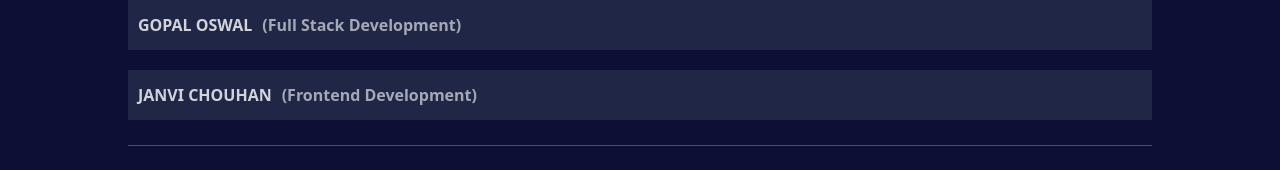
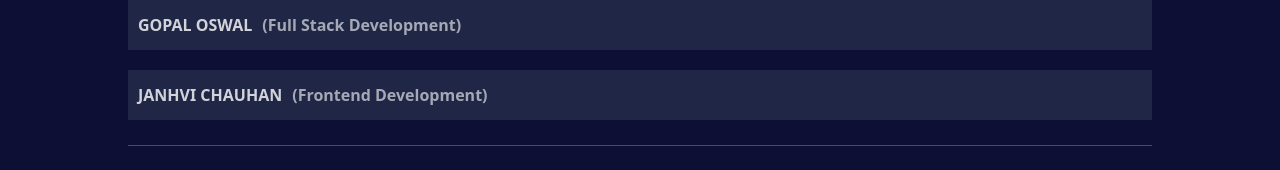
Before and after one commit to oswalgopal/snitcher-web, a React (Create React App) app: page / in a window 1280 px wide. Shown: the part 1665-1835 px from the top of the page. Built offline with nearby package versions, Linux system fonts and the light colour scheme; no server answers.

Commit message:
changed name

```diff
--- a/src/components/footer/FooterComponent.js
+++ b/src/components/footer/FooterComponent.js
@@ -70,7 +70,7 @@ const FooterComponent = () => {
                 {/*<a href="http://oswalgopal.github.io/">oswalgopal.github.io</a>*/}
             </p>
             <p className="text">
-                Janvi Chouhan
+                Janhvi Chauhan
                 <span>
                     (Frontend Development)
                 </span>
```
